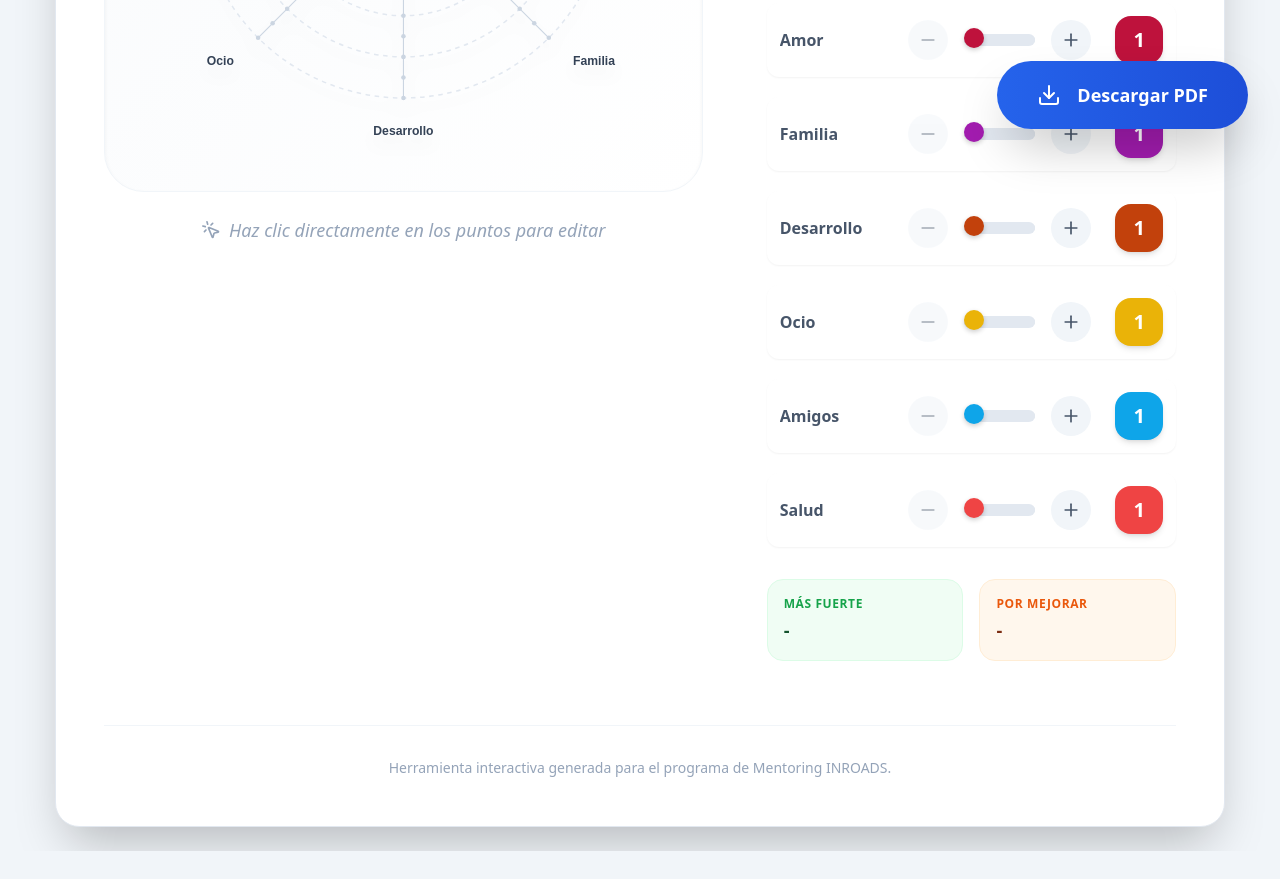
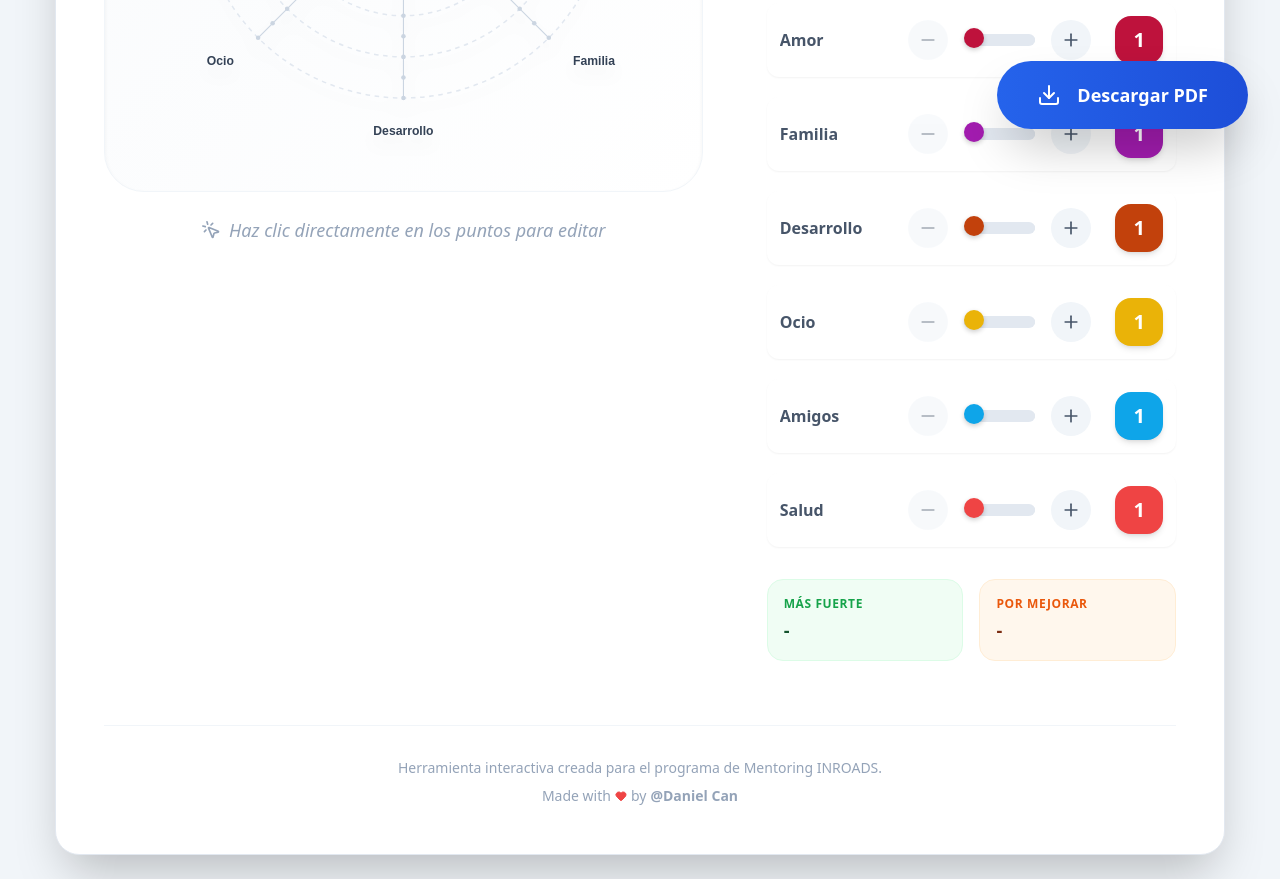
Before and after one commit to danarkism/rueda, a plain HTML site: page index.html in a window 1280 px wide. Shown: the part 639-1518 px from the top of the page. Before the commit the page ends 1490 px from the top, so only its background shows below. Drawn offline with nearby package versions, Linux system fonts and the light colour scheme.

Commit message:
Enhance footer with new content and layout
Updated footer content and styling for the INROADS mentoring program.

```diff
--- a/index.html
+++ b/index.html
@@ -128,8 +128,14 @@
         </div>
 
         <!-- Footer simple (ya no necesita el análisis porque lo movimos arriba) -->
-        <div class="mt-16 pt-8 border-t border-slate-100 text-center text-slate-400 text-sm">
-            Herramienta interactiva generada para el programa de Mentoring INROADS.
+        <div class="mt-16 pt-8 border-t border-slate-100 text-center text-slate-400 text-sm flex flex-col items-center gap-2">
+            <p>Herramienta interactiva creada para el programa de Mentoring INROADS.</p>
+            <p class="flex items-center gap-1 justify-center">
+                Made with <i data-lucide="heart" class="w-3 h-3 text-red-500 fill-current"></i> by
+                <a href="https://www.linkedin.com/in/danielcan-innovador/" target="_blank" class="font-bold hover:text-blue-600 hover:underline transition-colors">
+                    @Daniel Can
+                </a>
+            </p>
         </div>
     </div>
 
```
